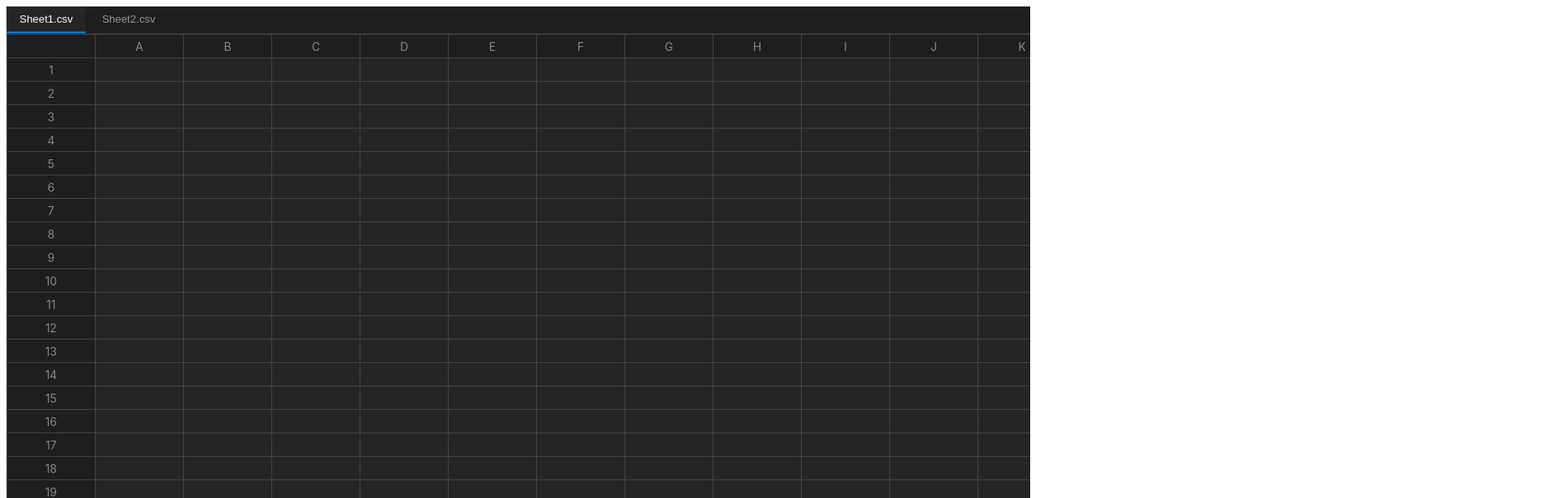
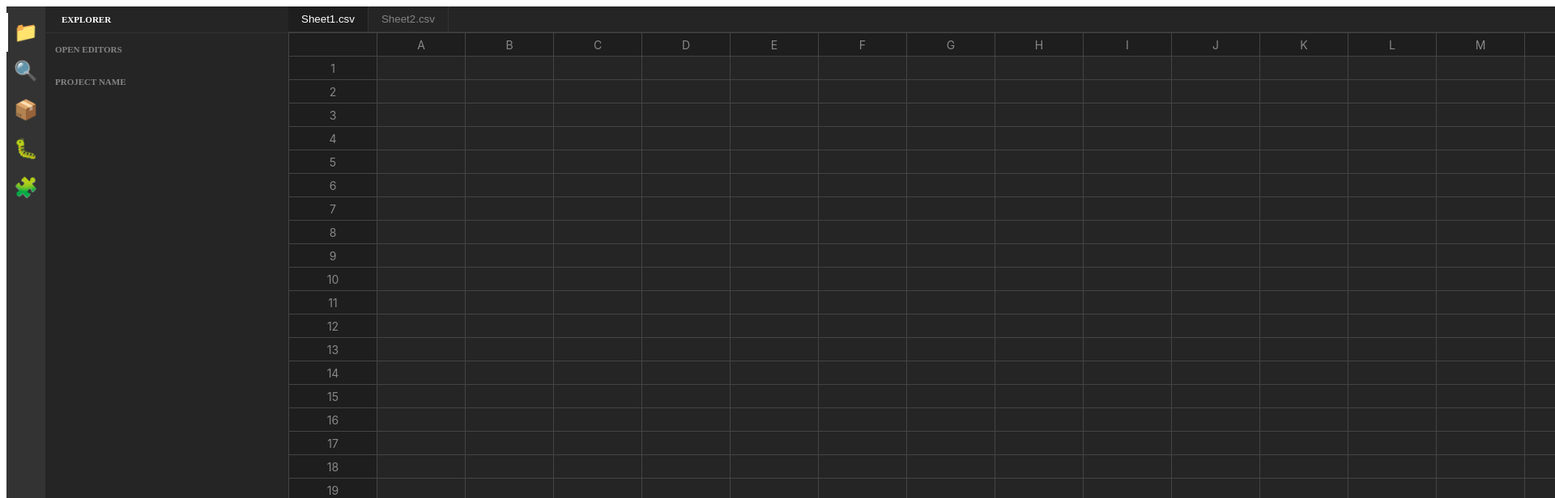
Before and after one commit to lgm3/axiom, a SvelteKit app: page / in a window 1280 px wide. Shown: the top 616 px of the page at 81% size, 1920 px wide, since content can reach past the window. Built offline with nearby package versions, Linux system fonts and the light colour scheme.

Commit message:
create a side bar

```diff
--- /dev/null
+++ b/src/components/SideBar.svelte
@@ -0,0 +1,144 @@
+<script lang="ts">
+  type ActivityItem = {
+    id: string;
+    icon: string;
+    label: string;
+  };
+
+  const activities: ActivityItem[] = [
+    { id: 'explorer', icon: '📁', label: 'Explorer' },
+    { id: 'search', icon: '🔍', label: 'Search' },
+    { id: 'git', icon: '📦', label: 'Source Control' },
+    { id: 'debug', icon: '🐛', label: 'Run and Debug' },
+    { id: 'extensions', icon: '🧩', label: 'Extensions' }
+  ];
+
+  let activeView: string = 'explorer';
+  let isSideBarVisible = true;
+</script>
+
+<div class="sidebar-container">
+  <!-- Activity Bar -->
+  <div class="activity-bar">
+    {#each activities as item}
+      <button
+        class:active={activeView === item.id}
+        onclick={() => {
+          if (activeView === item.id) {
+            isSideBarVisible = !isSideBarVisible;
+          } else {
+            activeView = item.id;
+            isSideBarVisible = true;
+          }
+        }}
+        title={item.label}
+      >
+        <span class="icon">{item.icon}</span>
+      </button>
+    {/each}
+  </div>
+
+  <!-- Side Bar -->
+  {#if isSideBarVisible}
+    <div class="side-bar">
+      <div class="side-bar-title">
+        {activities.find(item => item.id === activeView)?.label}
+      </div>
+      <div class="side-bar-content">
+        <!-- Content changes based on activeView -->
+        {#if activeView === 'explorer'}
+          <div class="section">
+            <div class="section-title">OPEN EDITORS</div>
+            <!-- Add editor list here -->
+          </div>
+          <div class="section">
+            <div class="section-title">PROJECT NAME</div>
+            <!-- Add file tree here -->
+          </div>
+        {/if}
+      </div>
+    </div>
+  {/if}
+</div>
+
+<style>
+  .sidebar-container {
+    display: flex;
+    height: 100%;
+  }
+
+  .activity-bar {
+    width: 48px;
+    background: #333333;
+    display: flex;
+    flex-direction: column;
+    padding: 8px 0;
+  }
+
+  .activity-bar button {
+    width: 48px;
+    height: 48px;
+    display: flex;
+    justify-content: center;
+    align-items: center;
+    background: none;
+    border: none;
+    color: #858585;
+    cursor: pointer;
+    position: relative;
+  }
+
+  .activity-bar button:hover {
+    color: #ffffff;
+  }
+
+  .activity-bar button.active {
+    color: #ffffff;
+  }
+
+  .activity-bar button.active::before {
+    content: '';
+    position: absolute;
+    left: 0;
+    width: 2px;
+    height: 100%;
+    background: #ffffff;
+  }
+
+  .side-bar {
+    width: 300px;
+    background: #252526;
+    display: flex;
+    flex-direction: column;
+  }
+
+  .side-bar-title {
+    padding: 10px 20px;
+    font-size: 11px;
+    font-weight: 600;
+    text-transform: uppercase;
+    background: #252526;
+    border-bottom: 1px solid #333333;
+  }
+
+  .side-bar-content {
+    flex: 1;
+    overflow-y: auto;
+  }
+
+  .section {
+    padding: 10px 0;
+  }
+
+  .section-title {
+    padding: 4px 12px;
+    font-size: 11px;
+    font-weight: 600;
+    color: #858585;
+  }
+
+  /* For the icons, you might want to use a proper icon library instead of emojis */
+  .icon {
+    font-size: 24px;
+  }
+</style>
--- a/src/routes/+page.svelte
+++ b/src/routes/+page.svelte
@@ -1,66 +1,68 @@
 <script lang="ts">
+  import SideBar from '../components/SideBar.svelte';
   import Spreadsheet from './Spreadsheet.svelte';
+
   let activeTab = $state(0);
 </script>
 
+<div class="app">
+  <SideBar />
   <main>
     <div class="tabs">
-    <button
-      class:active={activeTab === 0}
-      onclick={() => activeTab = 0}
-    >
+      <button class:active={activeTab === 0} onclick={() => activeTab = 0}>
         Sheet1.csv
       </button>
-    <button
-      class:active={activeTab === 1}
-      onclick={() => activeTab = 1}
-    >
+      <button class:active={activeTab === 1} onclick={() => activeTab = 1}>
         Sheet2.csv
       </button>
     </div>
 
     <div class="content">
       {#if activeTab === 0}
-      <Spreadsheet content="Spreadsheet 1 Content" />
+        <Spreadsheet content="Sheet1.csv" />
       {:else}
-      <Spreadsheet content="Spreadsheet 2 Content" />
+        <Spreadsheet content="Sheet2.csv" />
       {/if}
     </div>
   </main>
+</div>
 
 <style>
+  .app {
+    display: flex;
+    height: 100vh;
+    color: #ffffff;
+  }
+
   main {
-    height: 100vh;
+    flex: 1;
+    background: #1e1e1e;
     display: flex;
     flex-direction: column;
   }
 
+  .content {
+    flex: 1;
+    overflow: hidden;
+  }
+
   .tabs {
-    background: #1e1e1e;
+    display: flex;
+    background: #252526;
     border-bottom: 1px solid #333;
   }
 
-  button {
+  .tabs button {
     padding: 8px 16px;
+    background: none;
     border: none;
-    background: transparent;
-    color: #969696;
+    color: #858585;
     cursor: pointer;
+    border-right: 1px solid #333;
   }
 
-  button.active {
-    background: #252526;
-    color: white;
-    border-bottom: 2px solid #007acc;
-  }
-
-  .content {
-    flex: 1;
-    background: #252526;
-  }
-
-  .spreadsheet {
-    padding: 20px;
-    color: white;
+  .tabs button.active {
+    background: #1e1e1e;
+    color: #ffffff;
   }
 </style>
```
Lines whose indentation alone changed are shown as unchanged.
